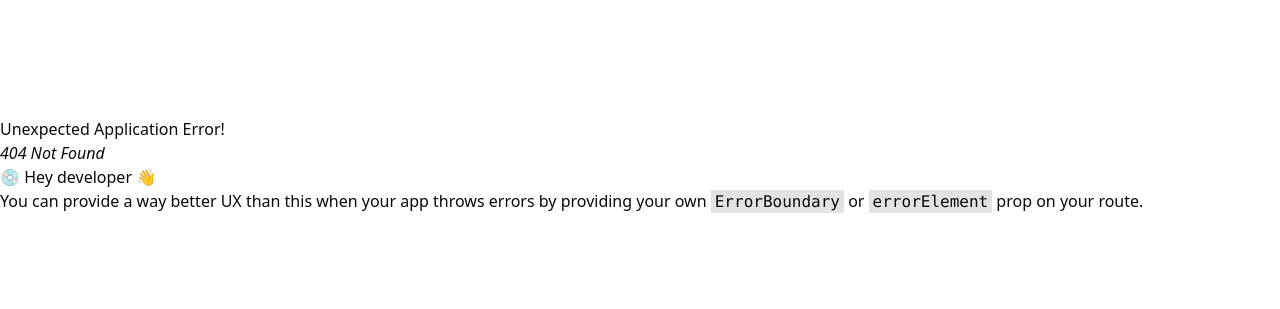
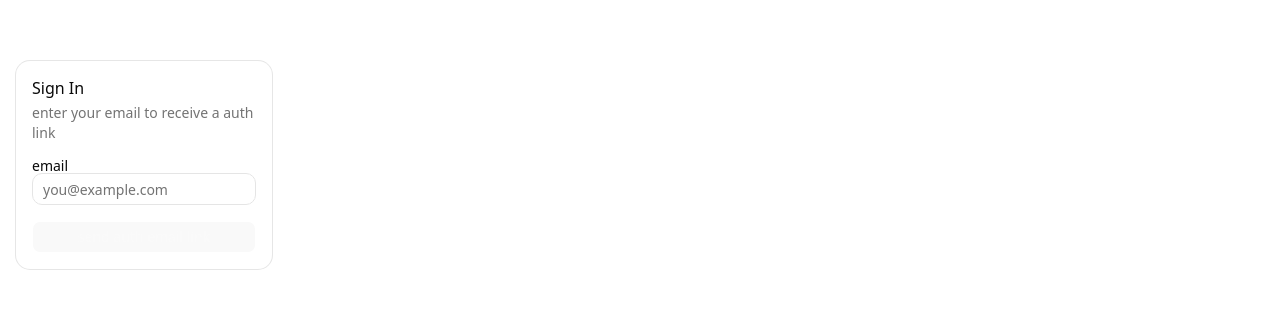
Before and after one commit to gaknippel/critterFX-web, a React (Vite) app: page /auth in a window 1280 px wide. Before the commit this address had no page. Shown: the part 235-544 px from the top of the page. Built offline with nearby package versions, Linux system fonts and the light colour scheme; no server answers.

Commit message:
added basic auth page to test supabase authentication

```diff
--- /dev/null
+++ b/src/pages/Auth/Auth.tsx
@@ -0,0 +1,69 @@
+import {supabase} from '../../lib/supabase'
+import { useState } from 'react'
+import { Button } from '../../components/ui/button'
+import { Input } from '../../components/ui/input'
+import { Label } from '../../components/ui/label'
+import { Card, CardContent, CardDescription, CardHeader, CardTitle } from '../../components/ui/card'
+
+export default function Auth() {
+  const [email, setEmail] = useState('')
+  const [loading, setLoading] = useState(false)
+  const [message, setMessage] = useState('')
+
+  const handleLogin = async (e: React.FormEvent) => {
+    e.preventDefault()
+
+    setLoading(true)
+    setMessage('')
+
+    const { error } = await supabase.auth.signInWithOtp({
+      email: email,
+    })
+
+    if (error) {
+      setMessage(`Error: ${error.message}`)
+    } else {
+      setMessage('Check your email for the magic link!')
+    }
+
+    setLoading(false)
+  }
+
+  return (
+    <div className="container max-w-md mx-auto py-16 px-4">
+      <Card>
+        <CardHeader>
+          <CardTitle>Sign In</CardTitle>
+          <CardDescription>
+            enter your email to receive a auth link
+          </CardDescription>
+        </CardHeader>
+        <CardContent>
+          <form onSubmit={handleLogin} className="space-y-4">
+            <div>
+              <Label htmlFor="email">email</Label>
+              <Input
+                id="email"
+                type="email"
+                placeholder="you@example.com"
+                value={email}
+                onChange={(e) => setEmail(e.target.value)}
+                required
+              />
+            </div>
+
+            <Button type="submit" className="w-full" disabled={loading}>
+              {loading ? 'sending...' : 'send auth email link'}
+            </Button>
+
+            {message && (
+              <p className={`text-sm ${message.includes('Error') ? 'text-red-500' : 'text-green-500'}`}>
+                {message}
+              </p>
+            )}
+          </form>
+        </CardContent>
+      </Card>
+    </div>
+  )
+}
--- a/src/router.tsx
+++ b/src/router.tsx
@@ -1,5 +1,6 @@
 import { createBrowserRouter } from 'react-router-dom'
 import Upload from './pages/Upload/Upload'
+import Auth from './pages/Auth/Auth'
 
 export const router = createBrowserRouter([
   {
@@ -9,5 +10,9 @@ export const router = createBrowserRouter([
   {
     path: '/upload',
     element: <Upload />
+  },
+  {
+    path: '/auth',
+    element: <Auth />
   }
 ])
--- a/tsconfig.json
+++ b/tsconfig.json
@@ -5,6 +5,7 @@
     { "path": "./tsconfig.node.json" }
   ],
    "compilerOptions": {
+    "ignoreDeprecations": "6.0",
     "baseUrl": ".",
     "paths": {
       "@/*": ["./src/*"]
```
Also changed, not shown: src/pages/Auth/Auth.css (added).
